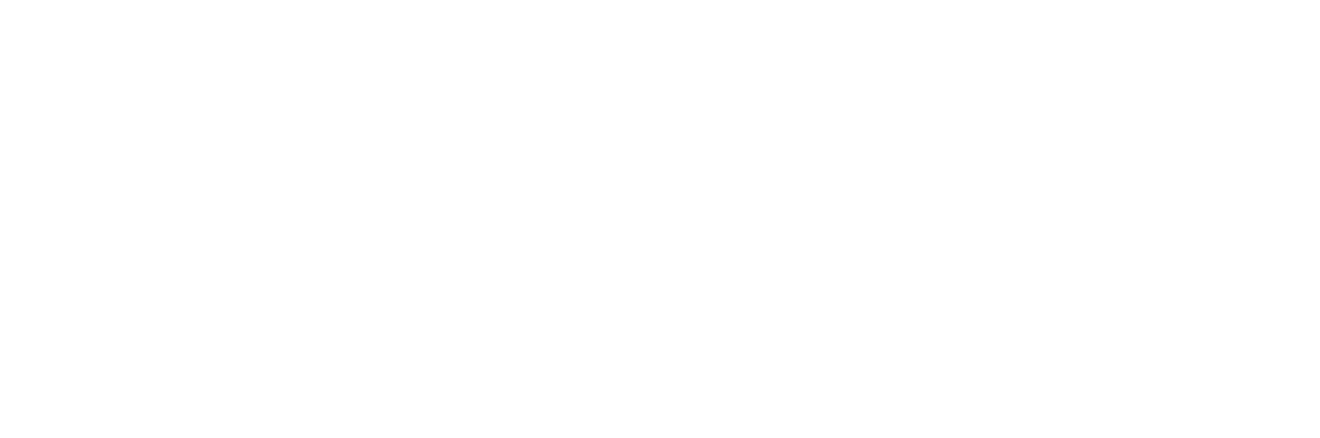
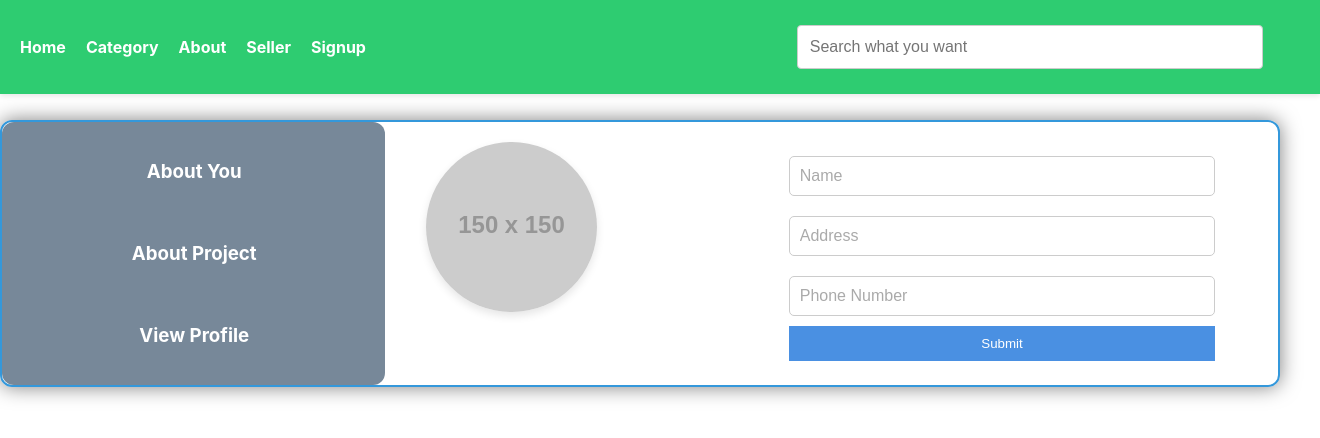
Before and after one commit to riyanrathore26/MarbleStore, a React (Create React App) app: page /CreateSeller in a window 1280 px wide. Before the commit this address had no page. Shown: the top 438 px of the page, 1320 px wide, since content can reach past the window. Built offline with nearby package versions, Linux system fonts and the light colour scheme.

Commit message:
new code

```diff
--- a/src/App.js
+++ b/src/App.js
@@ -9,6 +9,7 @@
 import AdminPage from './Components/AdminPage';
 import Seller from './Components/Seller';
 import SellerSignup from './Components/SellerSignup';
+import CreateSeller from './Components/CreateSeller';
 
 function App() {
   return (
@@ -17,6 +18,7 @@
         <Routes>
           <Route path="/" element={<Home />} />
           <Route path="/Seller" element={<Seller />} />
+          <Route path="/CreateSeller" element={<CreateSeller />} />
           <Route path="/SellerSignup" element={<SellerSignup />} />
           <Route path="/AdminPage" element={<AdminPage />} />
           <Route path="/About" element={<About />} />
--- a/src/Components/AdminPage.js
+++ b/src/Components/AdminPage.js
@@ -73,7 +73,7 @@
   const handleAddContainer = () => {
     const newContainer = {
       id: fileContainers.length + 1,
-      selectedImage: null,
+    selectedImage: null,
     };
 
     setFileContainers([...fileContainers, newContainer]);
@@ -131,7 +131,6 @@
         </div>
         <button className='submit' onClick={handleSubmit}> Submit </button>
       </div>
-
     </>
   );
 };
--- a/src/Components/CreateSeller.js
+++ b/src/Components/CreateSeller.js
@@ -1,11 +1,164 @@
-import React from "react";
+import NavigationBar from "./NavigationBar";
+import React, { useState } from 'react';
+import '../Components_css/CreateSeller.css';
 
-const CreateSeller = () =>{
-    return (
-        <>
-        <h1>ok</h1>
-        </>
-    )
+// Component 1
+const ComponentOne = () => {
+  return (
+    <div className="component1 compons">
+      <img
+        src="https://via.placeholder.com/150" // Replace with your image URL
+        alt="User"
+      />
+      <form>
+        <input
+          type="text"
+          placeholder="Name"
+          // Add state and event handler as needed
+        />
+        <input
+          type="text"
+          placeholder="Address"
+          // Add state and event handler as needed
+        />
+        <input
+          type="text"
+          placeholder="Phone Number"
+          // Add state and event handler as needed
+        />
+        <button type="submit">Submit</button>
+        {/* Add submit button if needed */}
+      </form>
+    </div>
+  );
+};
+
+// Component 2
+// Component 2
+const ComponentTwo = () => {
+  const [file, setFile] = useState(null);
+  const [fileContainers, setFileContainers] = useState([{ id: 1, selectedImage: null }]);
+
+  const handleAddContainer = () => {
+    const newContainer = {
+      id: fileContainers.length + 1,
+      selectedImage: null,
+    };
+
+    setFileContainers([...fileContainers, newContainer]);
+  };
+
+  const inline = {
+    width: '60%',
+  };
+
+  const handleImageChange = (event, containerId) => {
+    setFile(event.target.files[0]);
+    const file = event.target.files[0];
+    setFileContainers((prevContainers) =>
+      prevContainers.map((container) =>
+        container.id === containerId ? { ...container, selectedImage: file } : container
+      )
+    );
+  };
+
+  const handleSubmit = async () => {
+    const formData = new FormData();
+    formData.append('name', document.querySelector('[name="text"]').value);
+    formData.append('description', document.querySelector('[name="Description"]').value);
+    formData.append('price', document.querySelector('[name="Price"]').value);
+
+    fileContainers.forEach((container) => {
+      if (container.selectedImage) {
+        formData.append('images', container.selectedImage);
+      }
+    });
+    // Additional logic for form submission
+  };
+
+  return (
+    <div className="compons">
+      <div className='Big-container'>
+        <div className="container">
+          {fileContainers.map((container) => (
+            <div key={container.id} className="file-container">
+              <input
+                type="file"
+                accept="image/*"
+                onChange={(event) => handleImageChange(event, container.id)}
+              />
+              {container.selectedImage && (
+                <div>
+                  <h4>Selected Image:</h4>
+                  <img
+                    src={URL.createObjectURL(container.selectedImage)}
+                    alt="Selected"
+                  />
+                </div>
+              )}
+            </div>
+          ))}
+          <button className='submit' onClick={handleAddContainer}> + </button>
+        </div>
+        <div className='information' style={inline}>
+          <label htmlFor="text">Enter Name:</label>
+          <input
+            type='text'
+            name='text'
+            placeholder='Enter Name'
+          />
+          <label htmlFor="Description">Enter Description:</label>
+          <input
+            type='text'
+            name='Description'
+            placeholder='Enter Description'
+          />
+          <label htmlFor="Price">Enter Price:</label>
+          <input
+            type='number'
+            name='Price'
+            placeholder='Enter Price'
+          />
+        </div>
+        <button className='submit' onClick={handleSubmit}> Submit </button>
+      </div>
+    </div>
+  );
+};
+
+// Component 3
+const ComponentThree = () => {
+  return (
+    <div className="compons">
+      <h2>Component 3</h2>
+      <p>This is the content of Component 3.</p>
+    </div>
+  );
+};
+
+// Main App Component
+const CreateSeller = () => {
+  const [activeComponent, setActiveComponent] = useState(1);
+
+  const showComponent = (componentNumber) => {
+    setActiveComponent(componentNumber);
+  };
+
+  return (
+    <>
+      <NavigationBar />
+      <div className="CreateSellerr">
+        <div className="compo">
+          <h3 className={`compo_text ${activeComponent === 1 ? 'first' : ''}`} onClick={() => showComponent(1)}>About You</h3>
+          <h3 className="compo_text" onClick={() => showComponent(2)}>About Project</h3>
+          <h3 className="compo_text" onClick={() => showComponent(3)}>View Profile</h3>
+        </div>
+        {activeComponent === 1 && <ComponentOne />}
+        {activeComponent === 2 && <ComponentTwo />}
+        {activeComponent === 3 && <ComponentThree />}
+      </div>
+    </>
+  );
 };
 
 export default CreateSeller;
--- /dev/null
+++ b/src/Components_css/CreateSeller.css
@@ -0,0 +1,238 @@
+.CreateSellerr {
+  display: flex;
+  max-width: 100%;
+  margin-top: 2%;
+  border-radius: 12px;
+  border: 2px solid #3498db;
+  box-shadow: 0 0 20px rgba(0, 0, 0.5, 0.5);
+  text-align: center;
+  animation: fadeIn 0.8s ease-in-out; /* Changed animation name to fadeIn */
+}
+.compo{
+  background-color: lightslategray;
+  border-radius: 12px;
+  width: 30%;
+}
+
+.compo_text {
+  flex: 1;
+  cursor: pointer;
+  width: 90%;
+  padding: 20px;
+  color: #fff;
+  transition: width 0.3s;
+  overflow: hidden; /* Hide overflowing content */
+}
+
+.compo_text:hover {
+  background-color: gray;
+}
+
+.compo_text h2 {
+  color: #fff;
+}
+
+.component1 {
+  flex: 2;
+  padding: 20px;
+}
+
+.component1 img {
+  border-radius: 50%;
+  width: 20%;
+  margin-right: 75%;
+}
+
+.component1 img:hover{
+  opacity: 0.7;
+  cursor: pointer;
+}
+
+.component1 form {
+  display: flex;
+  flex-direction: column;
+  width: 50%;
+  margin-top: -20%;
+  margin-left: 45%;
+}
+
+.component1 input {
+  width: 100%;
+  padding: 10px;
+  margin-bottom: 10px;
+  box-sizing: border-box;
+}
+
+.component1 button {
+  width: 100%;
+  padding: 10px;
+  background-color: #4a90e2;
+  color: #fff;
+  border: none;
+  cursor: pointer;
+}
+
+/* Fade in animation */
+@keyframes fadeIn {
+  from {
+    opacity: 0;
+  }
+  to {
+    opacity: 1;
+  }
+}
+
+
+
+/* code of second component  */
+/* Admin.css */
+
+/* Center the content */
+.Big-container {
+  display: flex;
+  justify-content: center;
+  align-items: center;
+  height: 60vh;
+  margin: 0;
+  border-radius: 12px;
+  border: 2px solid #3498db;
+  box-shadow: 0 0 20px rgba(0, 0, 0.5, 0.5);
+  text-align: center;
+  animation: slideIn 0.8s ease-in-out;
+  padding: 5%;
+  width: 170%;
+}
+
+/* Styles for AdminPage */
+.container {
+  display: flex;
+  flex-wrap: wrap;
+  width: 50%;
+  gap: 20px;
+}
+
+.file-container {
+  border: 2px solid #3498db;
+  border-radius: 10px;
+  padding: 8px;
+  width: 144px;
+  text-align: center;
+  background-color: #f8f9fa;
+  transition: transform 0.3s;
+  overflow: hidden; /* Hide overflow for images */
+  position: relative;
+}
+
+.file-container:hover {
+  transform: translateY(-5px);
+}
+
+.file-container h4 {
+  color: #333;
+  font-size: 1.2em;
+  margin-top: 10px;
+}
+
+img {
+  width: 50%; /* Make the image fill the container */
+  height: auto; /* Maintain aspect ratio */
+  border-radius: 5px;
+  box-shadow: 0 4px 8px rgba(0, 0, 0, 0.1);
+  transition: transform 0.3s;
+}
+
+.file-container:hover img {
+  transform: scale(1.1); /* Enlarge the image on hover */
+}
+
+.submit {
+  background-color: #27ae60;
+  color: #fff;
+  width: 15%;
+  border: none;
+  padding: 10px 15px;
+  border-radius: 5px;
+  cursor: pointer;
+  font-size: 1.2em;
+  margin-top: 10px;
+  transition: background-color 0.3s;
+}
+
+.submit:hover {
+  background-color: #219d54;
+}
+
+/* Styles for AnotherComponent */
+.info-container {
+  width: 300px;
+  padding: 20px;
+  position: absolute;
+  border: 2px solid #e74c3c;
+  border-radius: 10px;
+  background-color: #f8f9fa;
+  transition: transform 0.3s;
+}
+
+.info-container:hover {
+  transform: translateY(-5px);
+}
+
+input[type="text"],
+input[type="number"] {
+  width: 100%;
+  padding: 10px;
+  margin: 10px 0;
+  border: 1px solid #ccc;
+  border-radius: 5px;
+  background-color: #fff;
+  transition: box-shadow 0.3s;
+}
+
+input[type="text"]::placeholder,
+input[type="number"]::placeholder {
+  color: #aaa;
+}
+
+input:focus {
+  box-shadow: 0 0 10px rgba(52, 152, 219, 0.7);
+}
+
+/* Styles for BigContainer */
+.big-container {
+  display: flex;
+  flex-direction: column;
+  align-items: center;
+  padding: 20px;
+  border: 2px solid #34495e;
+  border-radius: 15px;
+  background-color: #2c3e50;
+  color: #ecf0f1;
+  transition: transform 0.3s;
+  margin-top: 20px;
+}
+
+.big-container:hover {
+  transform: translateY(-5px);
+}
+
+
+h1{
+  margin-left: 15%;
+  margin-top: 5%;
+}
+
+@keyframes slideIn {
+  from {
+    transform: translateY(-50px);
+    opacity: 0;
+  }
+  to {
+    transform: translateY(0);
+    opacity: 1;
+  }
+}
+
+.Submit_btn{
+margin-top: 35%;
+margin-left: 5%;
+}
```
